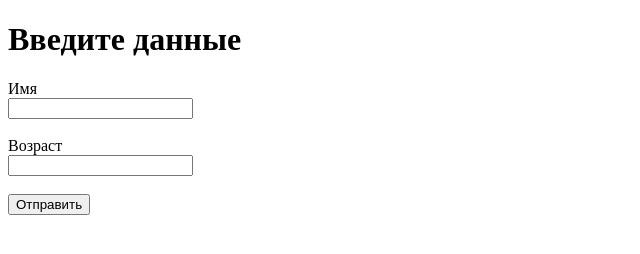
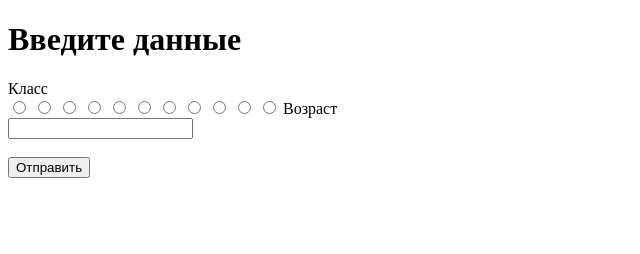
Before and after one commit to School18-dinner/dinner, a website: page index.html in a window 1280 px wide. Shown: the whole page, without its empty margins (0-640 px from the left). Drawn offline with Linux system fonts and the light colour scheme.

Commit message:
add classes

```diff
--- a/index.html
+++ b/index.html
@@ -7,11 +7,22 @@
 <body>
     <h1>Введите данные</h1>
     <form action="/register" method="post">
-        <label>Имя</label><br>
-        <input type="text" name="userName" /><br><br>
+        <label>Класс</label><br>
+        <input type="radio" name="5Б"/>
+        <input type="radio" name="5В"/>
+        <input type="radio" name="6Б"/>
+        <input type="radio" name="6В"/>
+        <input type="radio" name="7Б"/>
+        <input type="radio" name="7В"/>
+        <input type="radio" name="8Б"/>
+        <input type="radio" name="8В"/>
+        <input type="radio" name="9Б"/>
+        <input type="radio" name="10"/>
+        <input type="radio" name="11"/>
+
         <label>Возраст</label><br>
-        <input type="number" name="userAge" /><br><br>
-        <input type="submit" value="Отправить" />
+        <input type="number" name="userAge"/><br><br>
+        <input type="submit" value="Отправить"/>
     </form>
 </body>
 </html>
```
